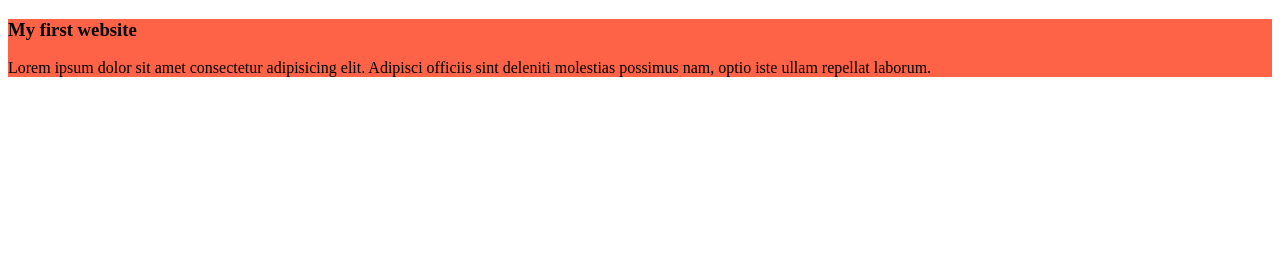
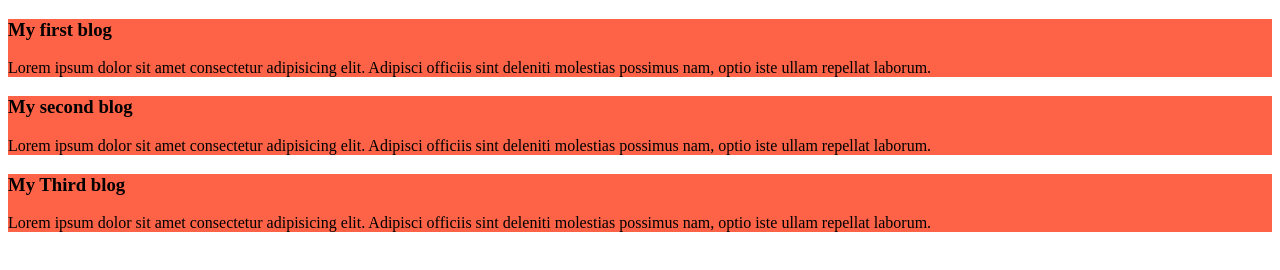
Before and after one commit to nhwnahid007/my-simple-website, a plain HTML site: page index.html in a window 1280 px wide. Drawn offline with Linux system fonts and the light colour scheme.

Commit message:
my second commit

```diff
--- a/index.html
+++ b/index.html
@@ -8,7 +8,15 @@
 </head>
 <body>
     <div>
-        <h3>My first website</h3>
+        <h3>My first blog</h3>
+        <p>Lorem ipsum dolor sit amet consectetur adipisicing elit. Adipisci officiis sint deleniti molestias possimus nam, optio iste ullam repellat laborum.</p>
+    </div>
+    <div>
+        <h3>My second blog</h3>
+        <p>Lorem ipsum dolor sit amet consectetur adipisicing elit. Adipisci officiis sint deleniti molestias possimus nam, optio iste ullam repellat laborum.</p>
+    </div>
+    <div>
+        <h3>My Third blog</h3>
         <p>Lorem ipsum dolor sit amet consectetur adipisicing elit. Adipisci officiis sint deleniti molestias possimus nam, optio iste ullam repellat laborum.</p>
     </div>
 </body>
```
